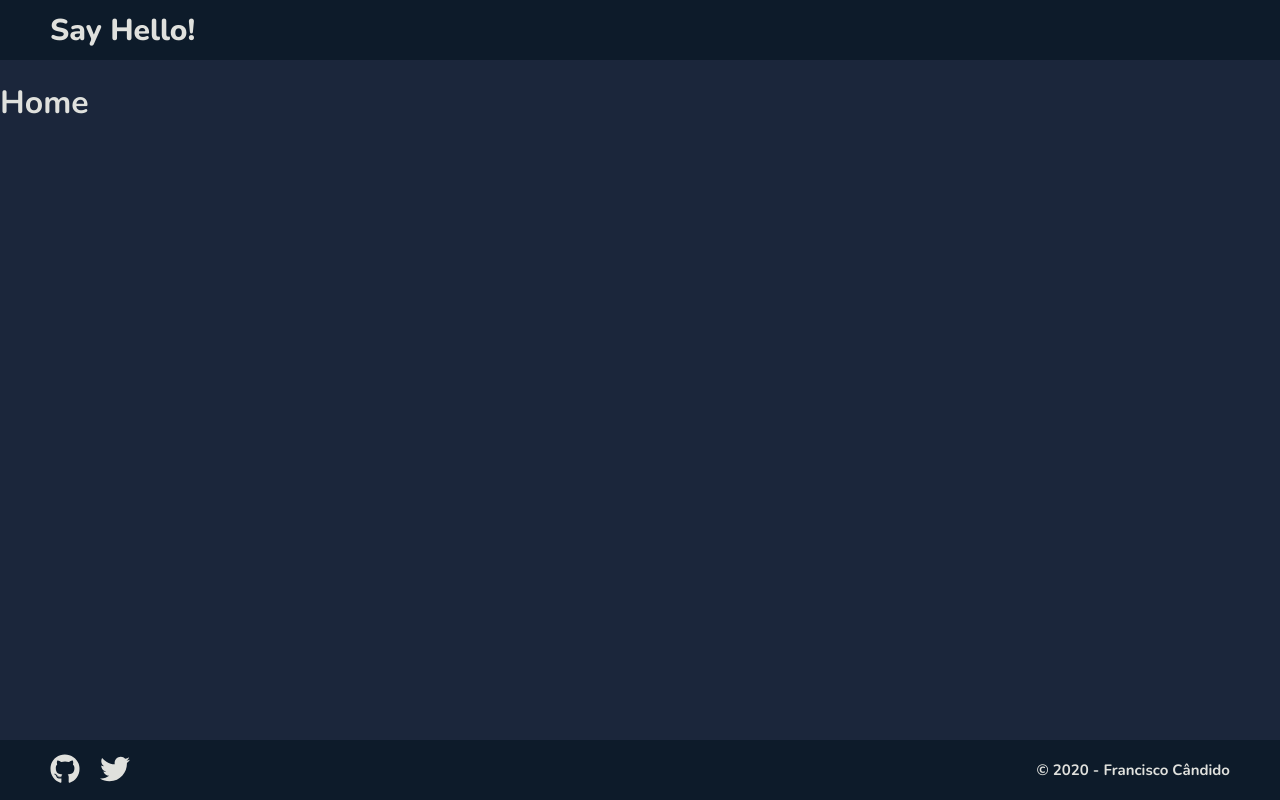
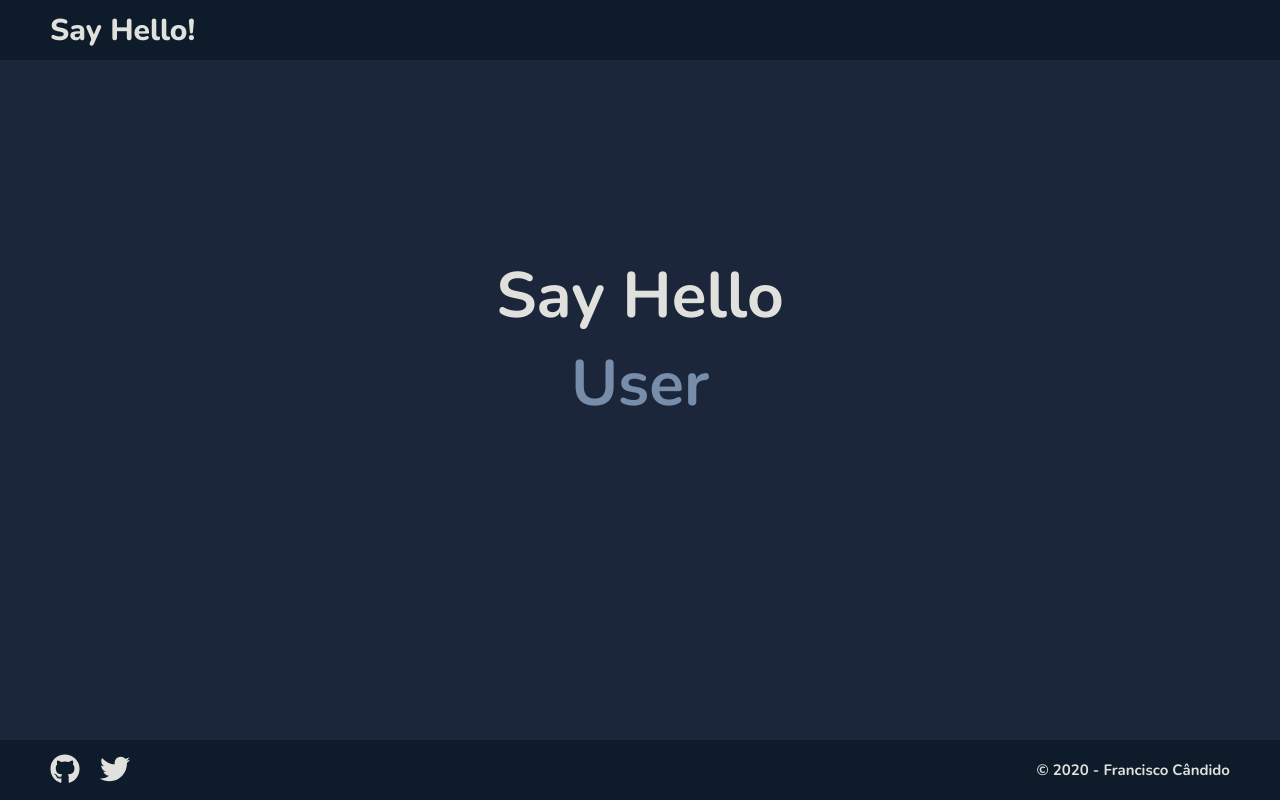
Before and after one commit to franciscocandido/say-hello, a React (Create React App) app: page /hello in a window 1280 px wide. Built offline with nearby package versions, Linux system fonts and the light colour scheme; no server answers.

Commit message:
✨ "Hello" page finished

```diff
--- a/src/Pages/Home/index.jsx
+++ b/src/Pages/Home/index.jsx
@@ -1,11 +1,59 @@
-import React from 'react';
+import React, { useState } from 'react';
+import axios from 'axios';
 
 import DefaultPage from '../../Components/DefaultPage';
 
+import { Container, HelloText, UsernameText } from './styles';
+
 function Home() {
+  const userData = {
+    username: localStorage.getItem('@sayhello/username'),
+    language: localStorage.getItem('@sayhello/language'),
+  };
+  const [helloMessage, setHelloMessage] = useState('Say Hello');
+  const renderHTML = (rawHTML) => React.createElement('div', { dangerouslySetInnerHTML: { __html: rawHTML } });
+
+  async function getHelloMessageByIp() {
+    const userIpData = await axios.get('http://ip-api.com/json')
+      .then((response) => response);
+    const userIp = userIpData.data.query;
+
+    const languageCodeData = await axios.get(`https://fourtonfish.com/hellosalut/?ip=${userIp}`)
+      .then((response) => response);
+    const languageCode = languageCodeData.data.hello;
+
+    return languageCode;
+  }
+
+  async function getHelloMessageByCode(code) {
+    const languageCodeData = await axios.get(`https://fourtonfish.com/hellosalut/?lang=${code}`)
+      .then((response) => response);
+    const languageCode = languageCodeData.data.hello;
+
+    return languageCode;
+  }
+
+  async function makeHelloMessage() {
+    let message;
+    if (!userData.username) {
+      userData.username = 'User';
+    }
+
+    if (!userData.language) {
+      message = await getHelloMessageByIp();
+    } else {
+      message = await getHelloMessageByCode(userData.language);
+    }
+    setHelloMessage(message);
+  }
+  makeHelloMessage();
+
   return (
     <DefaultPage>
-      <h1>Home</h1>
+      <Container>
+        <HelloText>{renderHTML(`${helloMessage}`)}</HelloText>
+        <UsernameText>{userData.username}</UsernameText>
+      </Container>
     </DefaultPage>
   );
 }
--- a/src/Pages/Home/styles.js
+++ b/src/Pages/Home/styles.js
@@ -0,0 +1,20 @@
+import styled from 'styled-components';
+
+export const Container = styled.h1`
+  height: 100%;
+  display: flex;
+  flex-direction: column;
+  justify-content: center;
+  align-items: center;
+  margin: 0;
+`;
+
+export const HelloText = styled.h1`
+  margin: 0;
+  margin-top: 15%;
+`;
+
+export const UsernameText = styled.h1`
+  margin: 0;
+  color: var(--support);
+`;
```
